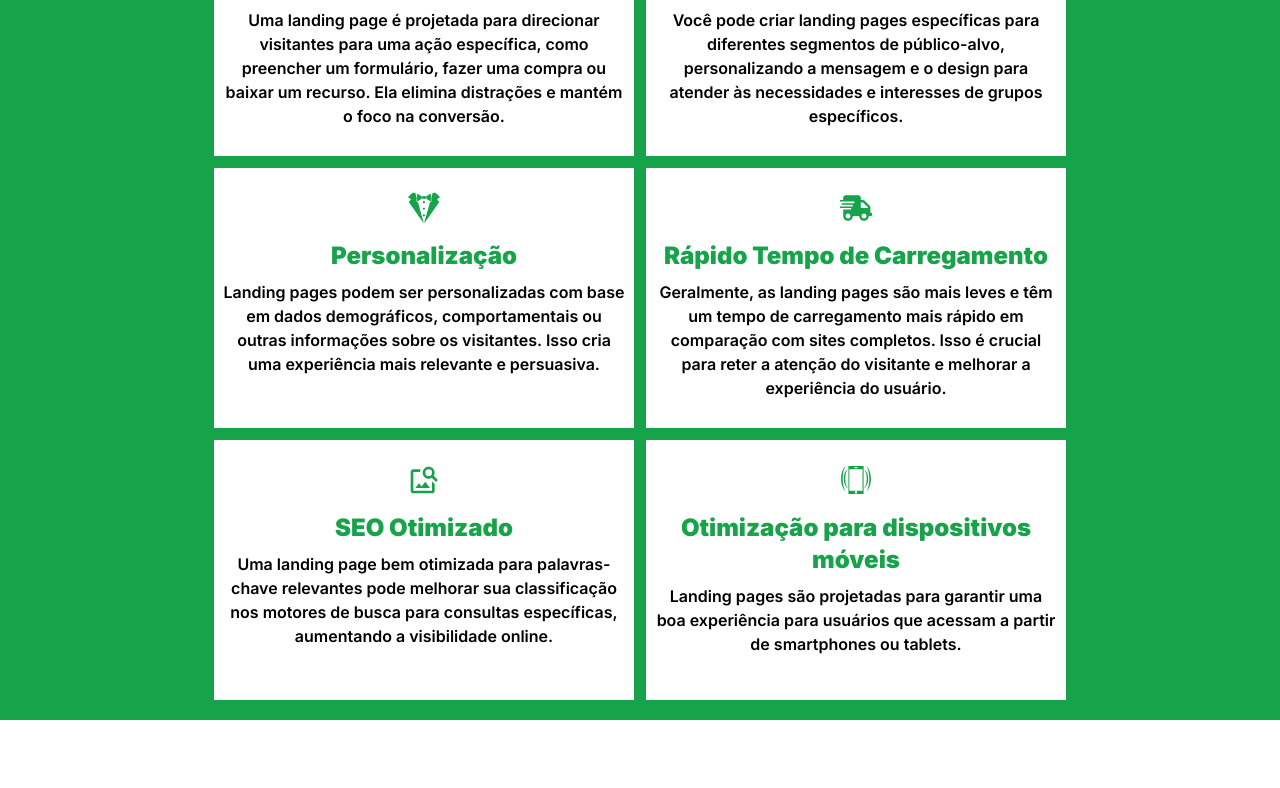
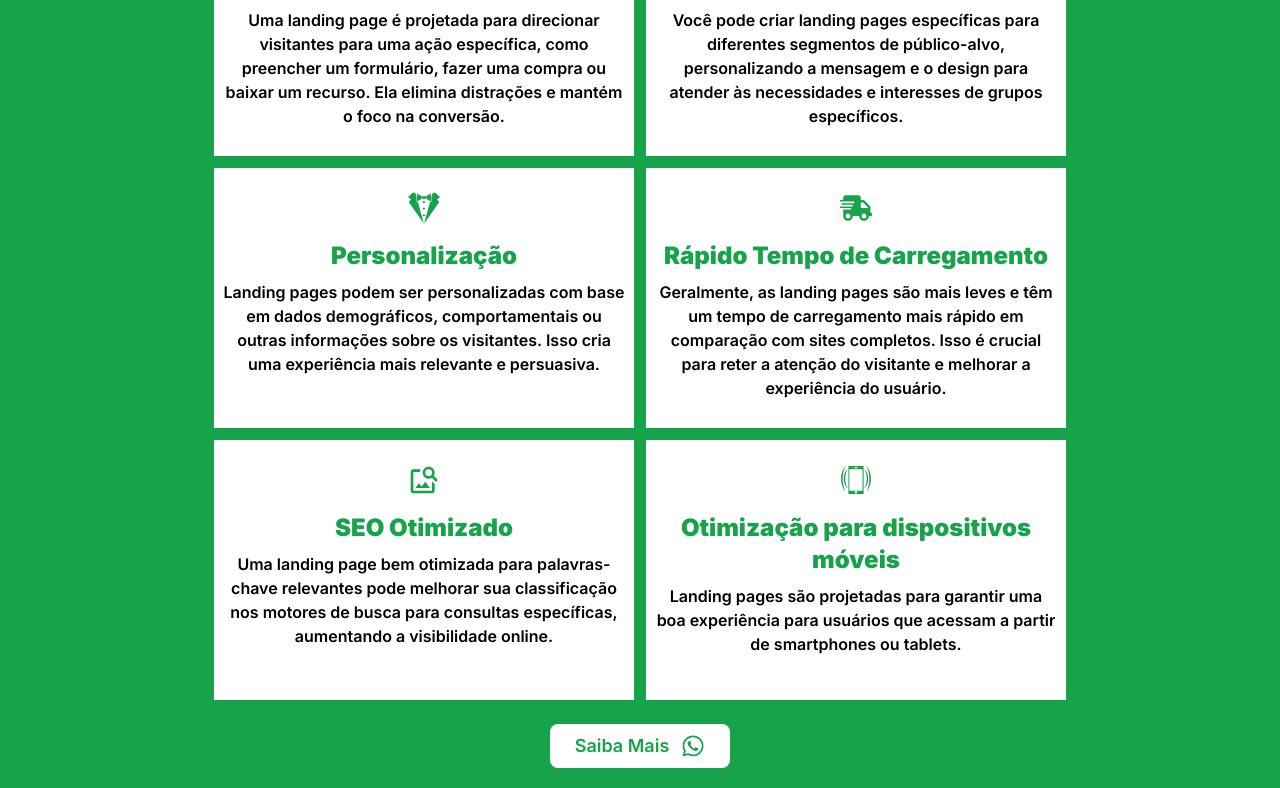
Before and after one commit to Adrianodbs/A3X, a React (Vite) app: page / in a window 1280 px wide. Shown: the part 616-1404 px from the top of the page. Before the commit the page ends 1336 px from the top, so only its background shows below. Built offline with nearby package versions, Linux system fonts and the light colour scheme.

Commit message:
Feat: create button component

```diff
--- /dev/null
+++ b/src/components/Button/index.tsx
@@ -0,0 +1,22 @@
+interface ButtonProps extends React.ButtonHTMLAttributes<HTMLButtonElement> {
+  children: React.ReactNode
+  color: string
+  onClick?: () => void
+}
+
+export default function Button({
+  children,
+  color,
+  onClick,
+  ...props
+}: ButtonProps) {
+  return (
+    <button
+      className={`min-w-[180px] py-2 px-4 flex justify-center items-center gap-3 text-lg font-semibold hover:opacity-75 transition duration-300 rounded-lg ${color}`}
+      {...props}
+      onClick={onClick}
+    >
+      {children}
+    </button>
+  )
+}
--- a/src/components/Cards/index.tsx
+++ b/src/components/Cards/index.tsx
@@ -1,13 +1,15 @@
 import Card from '../Card'
 import { SiConvertio, SiStylelint } from 'react-icons/si'
 import { FiTarget } from 'react-icons/fi'
-import { FaShippingFast } from 'react-icons/fa'
+import { FaShippingFast, FaWhatsapp } from 'react-icons/fa'
 import { MdOutlineImageSearch } from 'react-icons/md'
 import { GiVibratingSmartphone } from 'react-icons/gi'
+import Button from '../Button'
 
 export default function Cards() {
   return (
-    <div className="bg-green-600 p-5 flex-wrap flex gap-3 items-center justify-center">
+    <div className="bg-green-600 p-5 flex flex-col items-center justify-center">
+      <div className="flex-wrap flex gap-3 items-center justify-center mb-6">
         <Card
           img={<SiConvertio size={32} />}
           title="Foco em Conversão"
@@ -39,5 +41,10 @@ export default function Cards() {
           desc="Landing pages são projetadas para garantir uma boa experiência para usuários que acessam a partir de smartphones ou tablets."
         />
       </div>
+
+      <Button color="bg-white text-green-600">
+        Saiba Mais <FaWhatsapp size={24} />
+      </Button>
+    </div>
   )
 }
--- a/src/components/Header/index.tsx
+++ b/src/components/Header/index.tsx
@@ -20,7 +20,7 @@ export default function Header() {
         </Link>
         <Link
           to="/budget"
-          className="bg-green-300 rounded-md p-2 font-semibold text-white-50 hover:bg-white-50 hover:text-green-300 transition duration-300"
+          className="bg-green-300 rounded-md p-2 font-semibold text-white-50 hover:bg-green-200 hover:text-green-900 transition duration-300"
         >
           Solicitar orçamento
         </Link>
```
Lines whose indentation alone changed are shown as unchanged.
